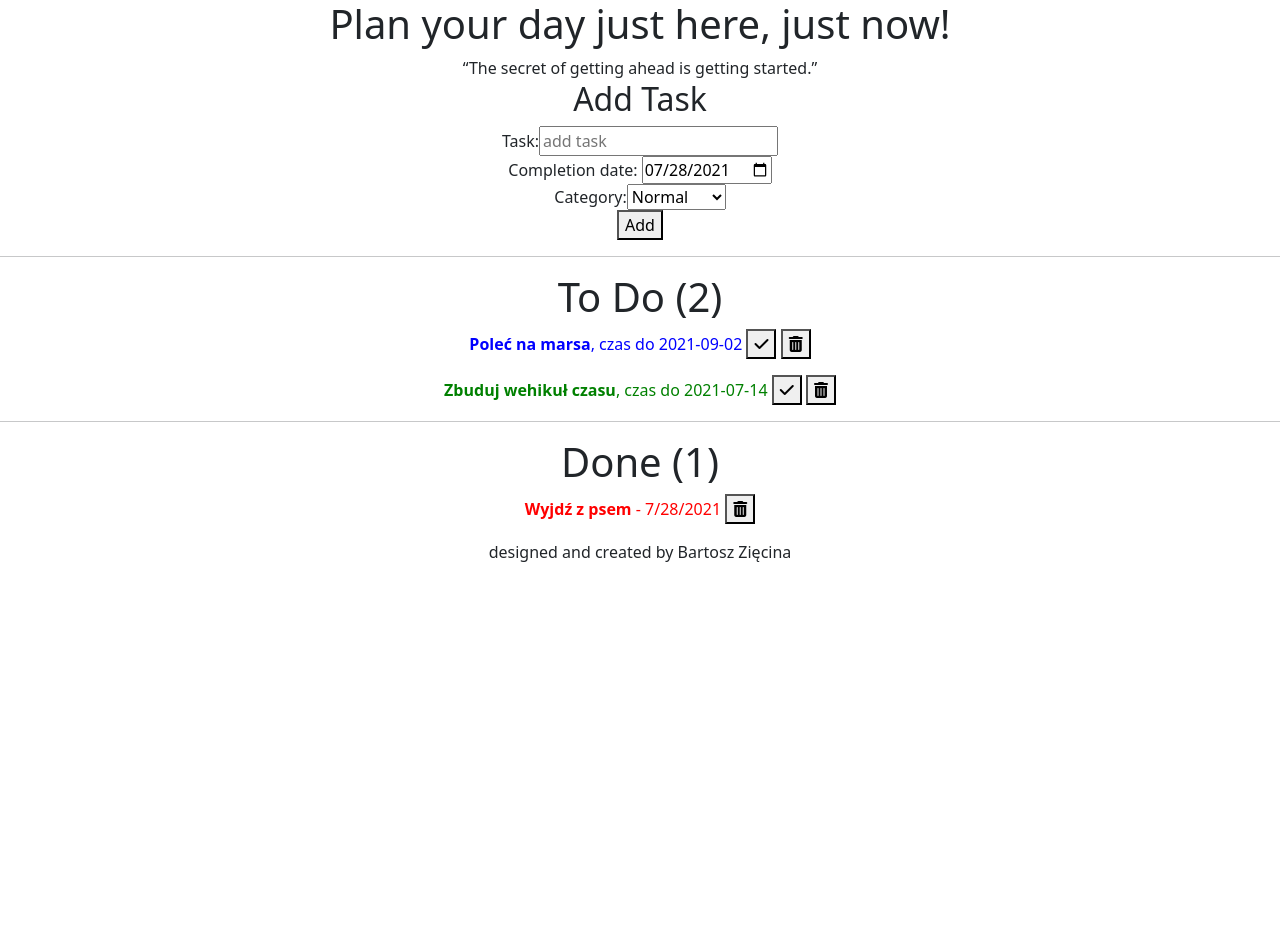
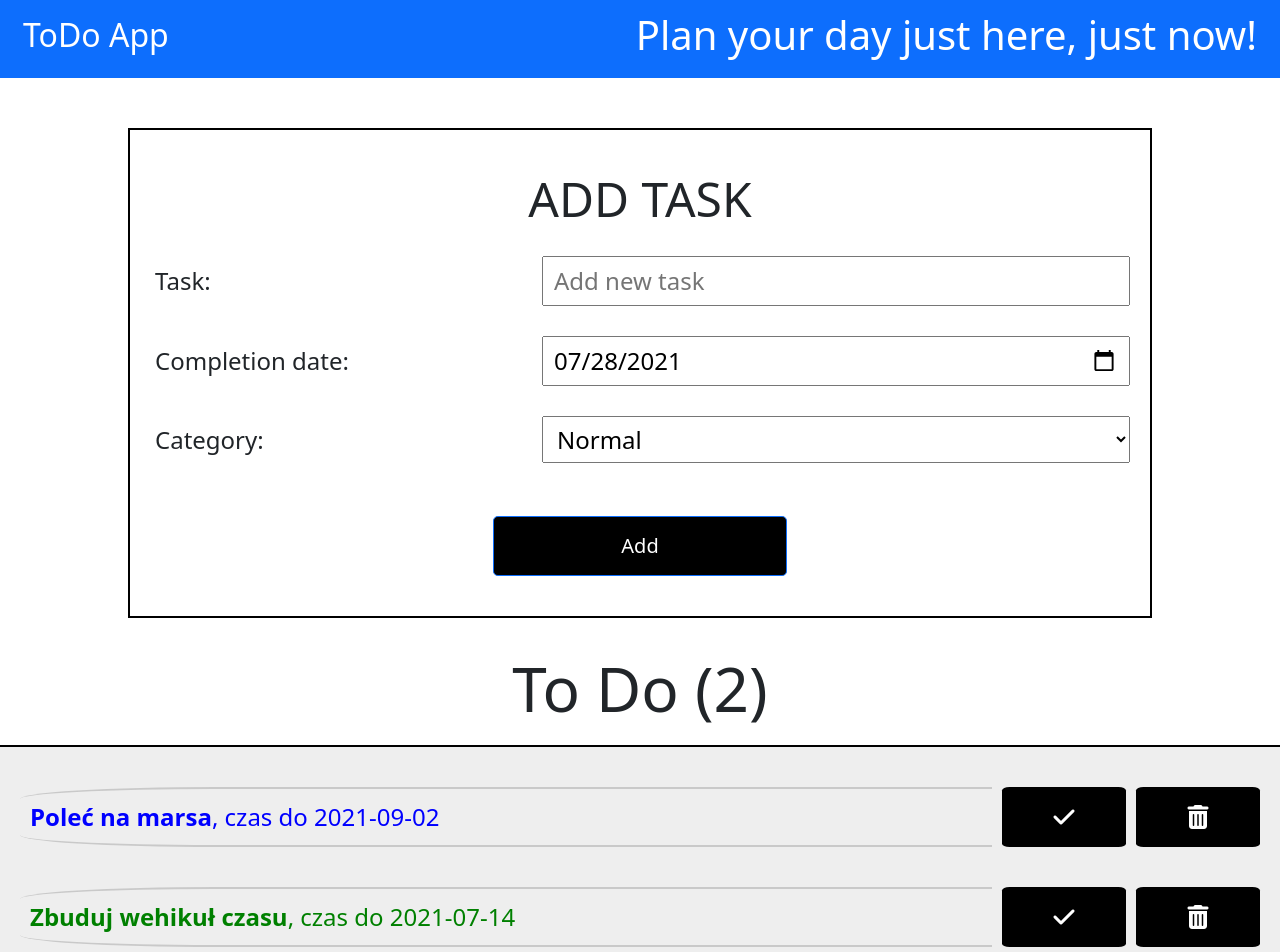
Before and after one commit to bartekmnemo/todo-app, a React (Create React App) app: page / in a window 1280 px wide. Shown: the top 952 px of the page. Before the commit the page ends 800 px from the top, so only its background shows below. Built offline with nearby package versions, Linux system fonts and the light colour scheme.

Commit message:
add css styles

```diff
--- /dev/null
+++ b/src/components/AddTask.css
@@ -0,0 +1,77 @@
+.addTaskSection {
+    display: flex;
+    flex-direction: column;
+    align-items: center;
+    width: 100%;
+    min-height: 20vh;
+}
+
+form {
+    display: flex;
+    flex-direction: column;
+    align-items: center;
+    width:80%;
+    margin-top: 50px;
+    padding: 20px;
+    border: 2px solid black;
+}
+
+form h2 {
+    padding: 20px;
+    font-size: 48px;
+    text-transform: uppercase;
+}
+
+
+form div {
+    width: 100%;
+    height: 10vh;
+    /* padding: 10px; */
+    font-size: 24px;
+}
+
+form input, select {
+    align-self: flex-end;
+    width: 60%;
+    padding: 5px 10px;
+    border: 20x solid black;
+}
+
+form label {
+    display: inline-block;
+    width: 40%;
+    padding: 5px;
+    text-align: left;
+    align-self: flex-start;
+}
+
+
+
+form .btn {
+    width: 30%;
+    height: 60px;
+    margin: 20px;
+    color: white;
+    background-color: black;
+}
+
+form select option {
+    color: white;
+    background-color: black;
+    }
+
+form select::selection {
+   background-color: none;
+    }
+
+form select option:nth-child(2) {
+background-color: blue;
+}
+
+form select option:nth-child(3) {
+    background-color: green;
+    }
+
+    form select option:nth-child(4) {
+        background-color: red;
+        }
--- a/src/components/AddTask.js
+++ b/src/components/AddTask.js
@@ -1,4 +1,5 @@
 import React, { Component } from 'react';
+import './AddTask.css';
 
 const dateToday = new Date().toISOString().slice(0,10);
 
@@ -45,11 +46,10 @@ class AddTask extends Component {
         const maxDate = (dateToday.slice(0,4) * 1 + 1) + "-12-31";
         return (
             <div className="addTaskSection">
-
-                <h2>Add Task</h2>
-               <form onSubmit>
-                    <div><label htmlFor="taskValue">Task: </label><input type="text" id="taskValue" value={this.state.value} onChange={this.handleClick} placeholder="add task"/></div>
-                    <div><label htmlFor="deadline">Completion date:</label> <input type="date" id="deadline" value={this.state.date}  onChange={this.handleClick} min={dateToday} max={maxDate}/></div>
+               <form onSubmit={this.addNewTask}>
+                    <h2>Add Task</h2>
+                    <div><label htmlFor="taskValue">Task: </label><input type="text" id="taskValue" value={this.state.value} onChange={this.handleClick} placeholder="Add new task"/></div>
+                    <div><label htmlFor="deadline">Completion date:</label><input type="date" id="deadline" value={this.state.date}  onChange={this.handleClick} min={dateToday} max={maxDate}/></div>
                     <div><label htmlFor="group">Category: </label>
                         <select id="group" value={this.state.category}  onChange={this.handleClick}>
                             <option value="normal">Normal</option>
@@ -58,7 +58,7 @@ class AddTask extends Component {
                             <option value="important">Important</option>
                         </select>
                     </div>
-                    <button onClick={this.addNewTask}>Add</button>
+                    <button className="btn btn-outline-primary btn-lg">Add</button>
                 </form>
                 <hr />
             </div>
--- a/src/components/App.css
+++ b/src/components/App.css
@@ -1,3 +1,22 @@
 .App {
   text-align: center;
 }
+
+.navbar{
+  color: white;
+  padding: 10px;
+  border-radius: 0;
+}
+
+footer {
+  width: 100%;
+  min-height: 5vh;
+  padding: 20px;
+  color: white;
+  background-color: black;
+  font-size: 24px;
+}
+
+footer p {
+  margin: 0;
+}
--- a/src/components/App.js
+++ b/src/components/App.js
@@ -1,8 +1,10 @@
 import React, { Component } from 'react';
 import 'bootstrap/dist/css/bootstrap.min.css'
 import './App.css';
+import Header from './Header'
 import AddTask from './AddTask'
 import TasksList from './TasksList'
+import Footer from './Footer'
 
 let idCounter = 3;
 
@@ -84,11 +86,10 @@ class App extends Component {
   render() {
     return (
         <div className="App">
-          <h1>Plan your day just here, just now!</h1>
-          <q>The secret of getting ahead is getting started.</q>
+          <Header/>
           <AddTask tasks={this.state.tasks} addTask={this.addTast}/>
           <TasksList tasks={this.state.tasks} handleRemove={this.handleRemove} handleCheck={this.handleCheck}/>
-          <footer>designed and created by Bartosz Zięcina</footer>
+          <Footer/>
         </div>
      );
   }
--- /dev/null
+++ b/src/components/Footer.js
@@ -0,0 +1,11 @@
+import React from 'react';
+
+const Footer = () => {
+    return (
+        <footer>
+            <p>Website made as part of the React course from "Samuraj Programowania" by Bartosz Zięcina</p>
+        </footer>
+     );
+}
+
+export default Footer;
--- /dev/null
+++ b/src/components/Header.js
@@ -0,0 +1,17 @@
+import React from 'react';
+import './Header.css'
+
+const Header = () => {
+    return (
+        <>
+        <nav className="navbar navbar-dark bg-primary navbar-toggler">
+            <div className="container-fluid">
+            <h2>ToDo App</h2>
+            <h1>Plan your day just here, just now!</h1>
+            </div>
+        </nav>
+        </>
+     );
+}
+
+export default Header;
--- /dev/null
+++ b/src/components/Task.css
@@ -0,0 +1,37 @@
+
+
+
+.item {
+    display: flex;
+    /* justify-content: center; */
+    width: 100%;
+    margin: 20px 0;
+}
+
+.item p {
+    margin: 0;
+    padding: 10px;
+    flex-grow: 2;
+    justify-self: flex-start;
+    font-size: 24px;
+    border-bottom: 2px solid rgba(0, 0, 0, 0.158);
+    border-top: 2px solid rgba(0, 0, 0, 0.158);
+    border-radius: 20% 0% 0% 20%;
+}
+
+.item button {
+    width: 10%;
+    justify-self: flex-end;
+    margin-left:10px ;
+    border-radius: 6%;
+    border: none;
+    font-size: 24px;
+    color: white;
+    background-color: black;
+    transition: .3s;
+}
+
+.item button:hover {
+    background-color: rgb(38, 121, 245);
+
+}
--- a/src/components/Task.js
+++ b/src/components/Task.js
@@ -1,4 +1,5 @@
 import React from 'react';
+import './Task.css'
 
 const Task = props => {
     const style = {
@@ -7,13 +8,17 @@ const Task = props => {
 
     if(props.task.active){
         return (
-            <p style={style}><strong>{props.task.text}</strong>, czas do {props.task.date} <button onClick={() => props.handleCheck(props.task.id)}><i className="fas fa-check"></i></button> <button onClick={() => props.handleRemove(props.task.id)}><i className="fas fa-trash-alt"></i></button></p>
+            <div className="item">
+              <p style={style}><strong>{props.task.text}</strong>, czas do {props.task.date} </p> <button onClick={() => props.handleCheck(props.task.id)}><i className="fas fa-check"></i></button> <button onClick={() => props.handleRemove(props.task.id)}><i className="fas fa-trash-alt"></i></button>
+            </div>
          );
     }
     else {
         const time = new Date().toLocaleDateString()
         return (
-            <p style={style}><strong>{props.task.text}</strong> - {time} <button onClick={() => props.handleRemove(props.task.id)}><i className="fas fa-trash-alt"></i></button></p>
+            <div className="item">
+              <p style={style}><strong>{props.task.text}</strong> - {time}</p> <button onClick={() => props.handleRemove(props.task.id)}><i className="fas fa-trash-alt"></i></button>
+            </div>
          );
     }
     }
--- /dev/null
+++ b/src/components/TaskList.css
@@ -0,0 +1,18 @@
+
+.list {
+    display: flex;
+    flex-direction: column;
+    width: 100%;
+    /* margin: 0 auto; */
+    padding: 20px;
+    text-align: justify;
+    background-color: rgb(238, 238, 238);
+    border-top: 2px solid black;
+    border-bottom: 2px solid black;
+}
+
+.listSection h1{
+    margin-bottom: 20px;
+    text-align: center;
+    font-size: 62px;
+}
--- a/src/components/TasksList.js
+++ b/src/components/TasksList.js
@@ -1,5 +1,6 @@
 import React, { Fragment } from 'react';
 import Task from './Task'
+import './TaskList.css'
 
 const TasksList = props => {
     const active = props.tasks.filter(task => task.active === true);
@@ -9,15 +10,19 @@ const TasksList = props => {
 
     return (
         <Fragment>
-            <div className="toDoSection">
-                <h1>To Do ({ActiveTask.length})</h1>
-                <div>{ActiveTask.length > 0 ? ActiveTask : <p>Find yourself something to do!</p>}</div>
+            <div className="listSection">
+            <h1>To Do ({ActiveTask.length})</h1>
+                <div className="list">
+                   {ActiveTask.length > 0 ? ActiveTask : <p>Find yourself something to do!</p>}
+                </div>
             </div>
             <hr/>
 
-            <div className="doneSection">
-                <h1>Done ({DoneTask.length})</h1>
-                <div>{DoneTask}</div>
+            <div className="listSection">
+            <h1>Done ({DoneTask.length})</h1>
+                <div className="list">
+                    {DoneTask}
+                </div>
             </div>
 
         </Fragment>
--- a/src/index.css
+++ b/src/index.css
@@ -1,13 +1,14 @@
+* {
+  margin: 0;
+  padding: 0;
+  box-sizing: border-box;
+}
+
 body {
   margin: 0;
-  font-family: -apple-system, BlinkMacSystemFont, 'Segoe UI', 'Roboto', 'Oxygen',
+  font-family: 'Roboto', 'Oxygen',
     'Ubuntu', 'Cantarell', 'Fira Sans', 'Droid Sans', 'Helvetica Neue',
     sans-serif;
   -webkit-font-smoothing: antialiased;
   -moz-osx-font-smoothing: grayscale;
 }
-
-code {
-  font-family: source-code-pro, Menlo, Monaco, Consolas, 'Courier New',
-    monospace;
-}
```
Also changed, not shown: src/components/Header.css (added), src/img/landscape.jpg (added).
